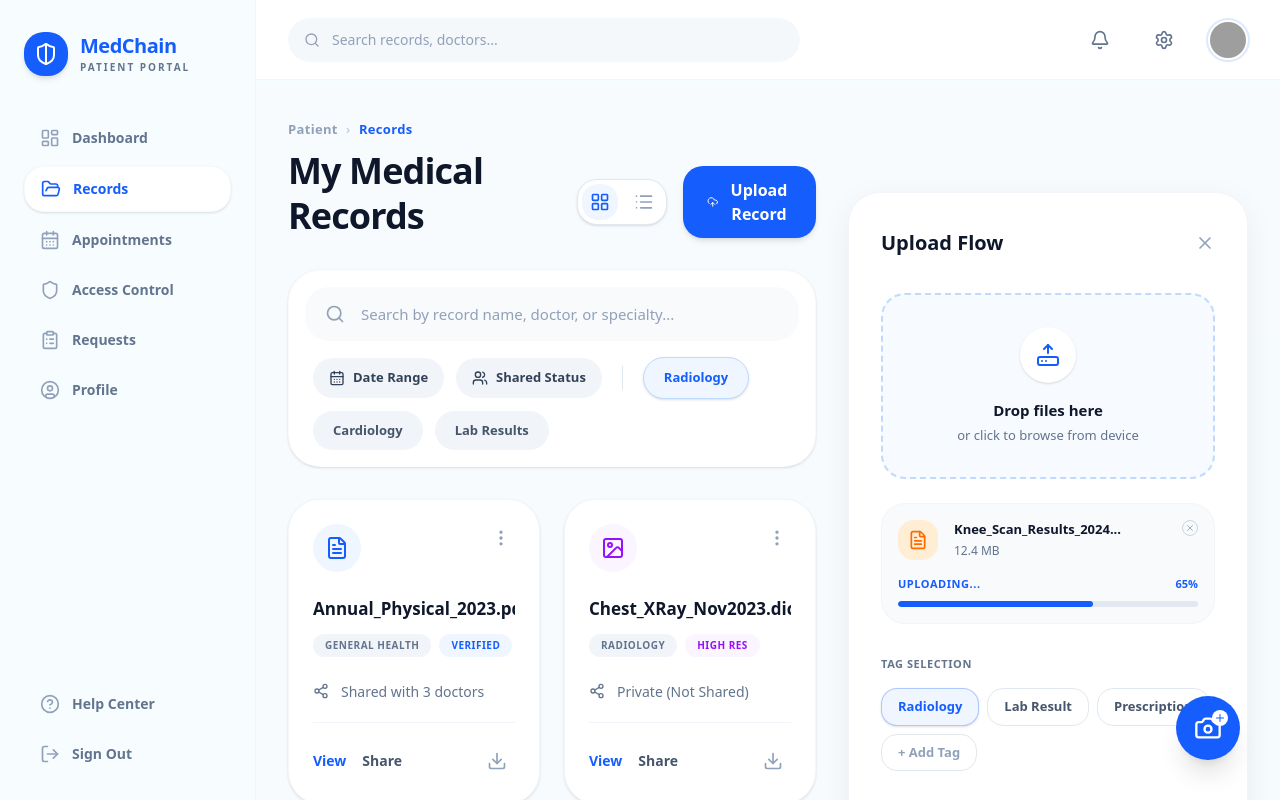
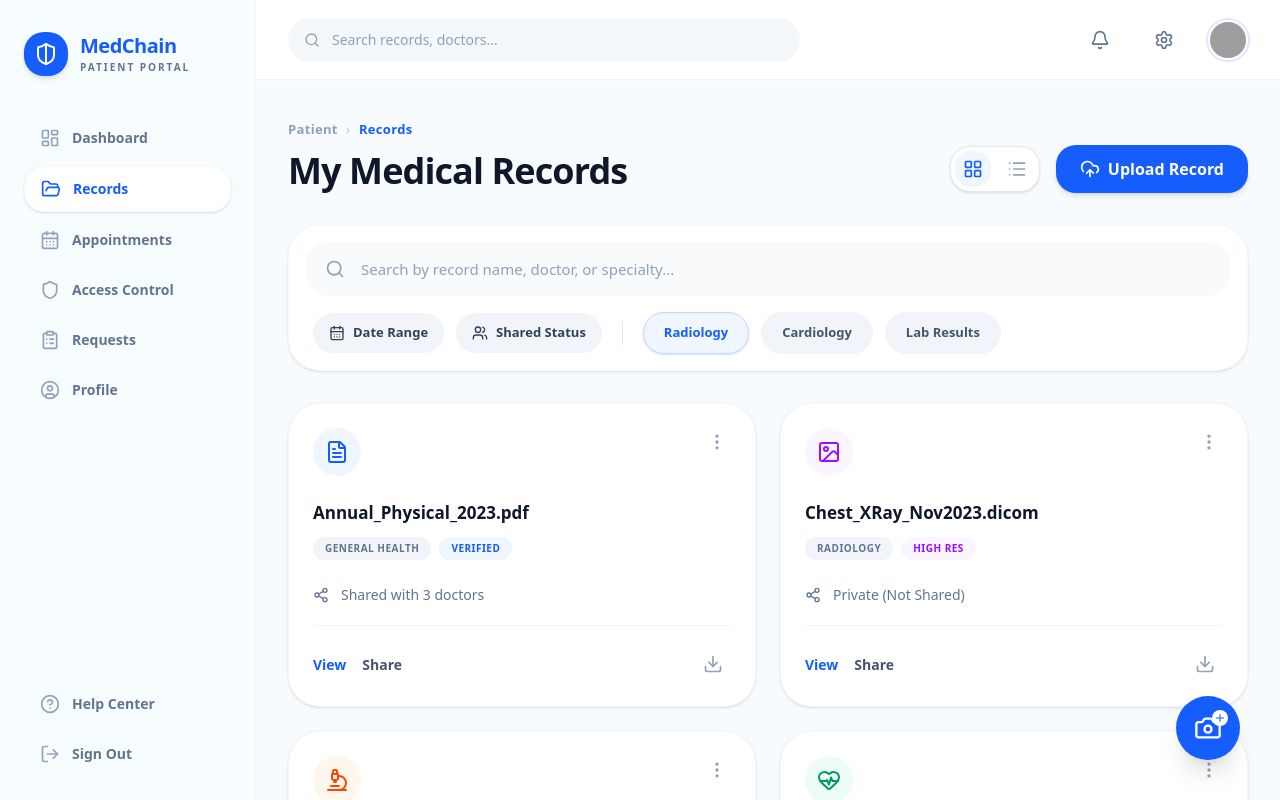
Before and after one commit to Rockyyy2312/medchain-frontend, a Next.js app: page /records in a window 1280 px wide. Built offline with nearby package versions, Linux system fonts and the light colour scheme; grey boxes are pictures that could not be loaded.

Commit message:
feat: implement functional interactive react state

```diff
--- a/src/app/(dashboard)/records/page.tsx
+++ b/src/app/(dashboard)/records/page.tsx
@@ -1,18 +1,33 @@
 'use client';
 
+import { useState } from 'react';
 import {
     Search, CalendarDays, Users, LayoutGrid, List, UploadCloud,
     Share2, Download, MoreVertical, X, Plus, FileText,
-    Microscope, HeartPulse, HardDriveUpload, Camera, Image as ImageIcon
+    Microscope, HeartPulse, HardDriveUpload, Camera, Image as ImageIcon,
+    CheckCircle2
 } from "lucide-react"
 
 export default function RecordsPage() {
+    const [viewMode, setViewMode] = useState<'grid' | 'list'>('grid');
+    const [isUploadOpen, setIsUploadOpen] = useState(false);
+    const [activeFilters, setActiveFilters] = useState<string[]>(['Radiology']);
+    const [fileVisible, setFileVisible] = useState(true);
+
+    const toggleFilter = (filter: string) => {
+        setActiveFilters(prev =>
+            prev.includes(filter)
+                ? prev.filter(f => f !== filter)
+                : [...prev, filter]
+        );
+    };
+
     return (
         <div className="min-h-full bg-slate-50/50 pb-20 relative">
-            <div className="flex gap-8 p-8 max-w-[1400px] mx-auto animate-in fade-in duration-500 mt-2">
+            <div className={`flex gap-8 p-8 max-w-[1400px] mx-auto animate-in fade-in duration-500 mt-2 transition-all ${isUploadOpen ? 'pr-8' : 'pr-8'}`}>
 
                 {/* Main Content Area */}
-                <div className="flex-1 space-y-8">
+                <div className={`flex-1 space-y-8 transition-all duration-500`}>
 
                     {/* Header Section */}
                     <div className="flex flex-col md:flex-row md:items-end justify-between gap-4">
@@ -26,14 +41,30 @@ export default function RecordsPage() {
                         </div>
                         <div className="flex items-center gap-4">
                             <div className="flex items-center gap-2 bg-white rounded-xl border border-slate-200 p-1 shadow-sm">
-                                <button className="p-2 bg-blue-50 text-blue-600 hover:bg-blue-100 active:scale-95 rounded-lg transition-all">
+                                <button
+                                    onClick={() => setViewMode('grid')}
+                                    className={`p-2 active:scale-95 rounded-lg transition-all ${viewMode === 'grid'
+                                            ? 'bg-blue-50 text-blue-600'
+                                            : 'text-slate-400 hover:text-slate-900 hover:bg-slate-50'
+                                        }`}
+                                >
                                     <LayoutGrid className="w-5 h-5" />
                                 </button>
-                                <button className="p-2 text-slate-400 hover:text-slate-900 hover:bg-slate-50 active:scale-95 rounded-lg transition-all">
+                                <button
+                                    onClick={() => setViewMode('list')}
+                                    className={`p-2 active:scale-95 rounded-lg transition-all ${viewMode === 'list'
+                                            ? 'bg-blue-50 text-blue-600'
+                                            : 'text-slate-400 hover:text-slate-900 hover:bg-slate-50'
+                                        }`}
+                                >
                                     <List className="w-5 h-5" />
                                 </button>
                             </div>
-                            <button className="flex items-center gap-2 px-6 py-3 bg-blue-600 hover:bg-blue-700 active:scale-95 text-white font-bold rounded-xl shadow-md transition-all">
+                            <button
+                                onClick={() => setIsUploadOpen(!isUploadOpen)}
+                                className={`flex items-center gap-2 px-6 py-3 hover:bg-blue-700 active:scale-95 text-white font-bold rounded-xl shadow-md transition-all ${isUploadOpen ? 'bg-blue-800 ring-2 ring-blue-300 ring-offset-2' : 'bg-blue-600'
+                                    }`}
+                            >
                                 <UploadCloud className="w-5 h-5" />
                                 Upload Record
                             </button>
@@ -58,20 +89,28 @@ export default function RecordsPage() {
                                 <Users className="w-4 h-4" /> Shared Status
                             </button>
                             <div className="w-px h-6 bg-slate-200 mx-2"></div>
-                            <button className="flex items-center gap-2 px-5 py-2.5 bg-blue-50 hover:bg-blue-100 active:scale-95 text-blue-600 border border-blue-200 font-bold text-[13px] rounded-full transition-all shadow-sm">
-                                Radiology
+
+                            {[
+                                { name: 'Radiology', color: 'blue' },
+                                { name: 'Cardiology', color: 'emerald' },
+                                { name: 'Lab Results', color: 'orange' }
+                            ].map(filter => (
+                                <button
+                                    key={filter.name}
+                                    onClick={() => toggleFilter(filter.name)}
+                                    className={`flex items-center gap-2 px-5 py-2.5 active:scale-95 font-bold text-[13px] rounded-full transition-all ${activeFilters.includes(filter.name)
+                                            ? 'bg-blue-50 text-blue-600 border border-blue-200 shadow-sm'
+                                            : 'bg-slate-100 hover:bg-slate-200 text-slate-600 border border-transparent'
+                                        }`}
+                                >
+                                    {filter.name}
                                 </button>
-                            <button className="flex items-center gap-2 px-5 py-2.5 bg-slate-100 hover:bg-slate-200 active:scale-95 text-slate-600 font-bold text-[13px] rounded-full transition-all">
-                                Cardiology
-                            </button>
-                            <button className="flex items-center gap-2 px-5 py-2.5 bg-slate-100 hover:bg-slate-200 active:scale-95 text-slate-600 font-bold text-[13px] rounded-full transition-all">
-                                Lab Results
-                            </button>
+                            ))}
                         </div>
                     </div>
 
                     {/* Records Grid */}
-                    <div className="grid gap-6 md:grid-cols-2">
+                    <div className={`grid gap-6 ${viewMode === 'list' ? 'grid-cols-1' : 'md:grid-cols-2 lg:grid-cols-2'}`}>
 
                         {/* Card 1 */}
                         <div className="bg-white rounded-[2rem] p-6 shadow-sm border border-slate-100/80 flex flex-col justify-between group hover:-translate-y-1 hover:shadow-lg transition-all">
@@ -212,18 +251,24 @@ export default function RecordsPage() {
                     </div>
                 </div>
 
-                {/* Upload Flow Sidebar/Modal */}
-                <div className="w-[400px] bg-white rounded-[2rem] shadow-[0_8px_30px_rgb(0,0,0,0.06)] border border-slate-100 p-8 flex flex-col sticky top-28 h-fit shrink-0">
+                {/* Upload Flow Sidebar/Modal (Conditionally Rendered based on State) */}
+                {isUploadOpen && (
+                    <div className="w-[400px] bg-white rounded-[2rem] shadow-[0_8px_30px_rgb(0,0,0,0.06)] border border-slate-100 p-8 flex flex-col sticky top-28 h-[calc(100vh-140px)] shrink-0 animate-in slide-in-from-right-8 duration-300">
 
-                    <div className="flex items-center justify-between mb-8">
+                        <div className="flex items-center justify-between mb-8 shrink-0">
                             <h3 className="text-[1.25rem] font-bold text-slate-900">Upload Flow</h3>
-                        <button className="p-2 -mr-2 text-slate-400 hover:text-slate-900 hover:bg-slate-100 rounded-full active:scale-95 transition-all">
+                            <button
+                                onClick={() => setIsUploadOpen(false)}
+                                className="p-2 -mr-2 text-slate-400 hover:text-slate-900 hover:bg-slate-100 rounded-full active:scale-95 transition-all"
+                            >
                                 <X className="w-5 h-5" />
                             </button>
                         </div>
 
                         {/* Drop Zone */}
-                    <div className="border-2 border-dashed border-blue-200 bg-blue-50/50 rounded-3xl p-8 flex flex-col items-center justify-center text-center cursor-pointer hover:bg-blue-50 hover:scale-[1.02] active:scale-95 transition-all mb-6">
+                        <div className="border-2 border-dashed border-blue-200 bg-blue-50/50 rounded-3xl p-8 flex flex-col items-center justify-center text-center cursor-pointer hover:bg-blue-50 hover:scale-[1.02] active:scale-95 transition-all mb-6 shrink-0"
+                            onClick={() => setFileVisible(true)}
+                        >
                             <div className="w-14 h-14 bg-white shadow-sm rounded-full flex items-center justify-center text-blue-600 mb-4">
                                 <HardDriveUpload className="w-6 h-6" />
                             </div>
@@ -232,7 +277,8 @@ export default function RecordsPage() {
                         </div>
 
                         {/* Uploading Item */}
-                    <div className=" bg-slate-50 rounded-2xl p-4 border border-slate-100 mb-8 relative group">
+                        {fileVisible && (
+                            <div className="bg-slate-50 rounded-2xl p-4 border border-slate-100 mb-8 relative group shrink-0 animate-in fade-in zoom-in-95 duration-200">
                                 <div className="flex items-start gap-4 mb-4 pr-6">
                                     <div className="w-10 h-10 bg-orange-100 rounded-lg flex items-center justify-center shrink-0">
                                         <FileText className="w-5 h-5 text-orange-500" />
@@ -241,7 +287,10 @@ export default function RecordsPage() {
                                         <h4 className="text-[13px] font-bold text-slate-900 truncate">Knee_Scan_Results_2024...</h4>
                                         <p className="text-[12px] font-medium text-slate-500 mt-0.5">12.4 MB</p>
                                     </div>
-                            <button className="absolute top-4 right-4 text-slate-400 hover:text-red-600 active:scale-95 transition-colors">
+                                    <button
+                                        onClick={() => setFileVisible(false)}
+                                        className="absolute top-4 right-4 text-slate-400 hover:text-red-600 active:scale-95 transition-colors"
+                                    >
                                         <span className="w-4 h-4 rounded-full border border-slate-300 group-hover:border-red-600/50 flex items-center justify-center transition-colors">
                                             <X className="w-2.5 h-2.5" />
                                         </span>
@@ -249,43 +298,55 @@ export default function RecordsPage() {
                                 </div>
                                 <div>
                                     <div className="flex justify-between items-end mb-2">
-                                <span className="text-[11px] font-extrabold text-blue-600 tracking-wider">UPLOADING...</span>
-                                <span className="text-[11px] font-extrabold text-blue-600">65%</span>
+                                        <span className="text-[11px] font-extrabold text-blue-600 tracking-wider">COMPLETED</span>
+                                        <span className="text-[11px] font-extrabold text-blue-600">100%</span>
                                     </div>
                                     <div className="w-full h-1.5 bg-slate-200 rounded-full overflow-hidden">
-                                <div className="h-full bg-blue-600 rounded-full transition-all duration-1000" style={{ width: '65%' }}></div>
+                                        <div className="h-full bg-blue-600 rounded-full transition-all duration-1000 w-full"></div>
                                     </div>
                                 </div>
                             </div>
+                        )}
 
                         {/* Tag Selection */}
-                    <div className="space-y-4 mb-8 flex-1">
+                        <div className="space-y-4 mb-8 flex-1 overflow-y-auto pr-2">
                             <h4 className="text-[11px] font-extrabold text-slate-500 tracking-wider uppercase">TAG SELECTION</h4>
                             <div className="flex flex-wrap gap-2">
-                            <button className="px-4 py-2 bg-blue-50 hover:bg-blue-100 active:scale-95 border border-blue-600/30 text-blue-600 text-[13px] font-bold rounded-lg shadow-sm transition-all">
-                                Radiology
+                                <button className="px-4 py-2 bg-blue-50 hover:bg-blue-100 active:scale-95 border border-blue-600/30 text-blue-600 text-[13px] font-bold rounded-lg shadow-sm transition-all flex items-center gap-1">
+                                    Radiology <CheckCircle2 className="w-3 h-3" />
                                 </button>
-                            <button className="px-4 py-2 bg-white hover:bg-slate-50 active:scale-95 border border-slate-200 text-slate-600 text-[13px] font-bold rounded-lg hover:border-slate-300 transition-all">
+                                <button className="px-4 py-2 bg-white hover:bg-blue-50 hover:text-blue-600 hover:border-blue-200 active:scale-95 border border-slate-200 text-slate-600 text-[13px] font-bold rounded-lg transition-all">
                                     Lab Result
                                 </button>
-                            <button className="px-4 py-2 bg-white hover:bg-slate-50 active:scale-95 border border-slate-200 text-slate-600 text-[13px] font-bold rounded-lg hover:border-slate-300 transition-all">
+                                <button className="px-4 py-2 bg-white hover:bg-blue-50 hover:text-blue-600 hover:border-blue-200 active:scale-95 border border-slate-200 text-slate-600 text-[13px] font-bold rounded-lg transition-all">
                                     Prescription
                                 </button>
                                 <button className="px-4 py-2 bg-white hover:bg-slate-50 active:scale-95 border border-slate-200 text-slate-400 font-bold text-[13px] rounded-lg hover:text-slate-900 hover:border-slate-300 transition-all flex items-center gap-1">
-                                + Add Tag
+                                    <Plus className="w-3 h-3" /> Add Tag
                                 </button>
                             </div>
                         </div>
 
-                    <button className="w-full py-4 bg-blue-400 hover:bg-blue-500 active:scale-95 transition-all text-white font-bold rounded-2xl text-[15px]">
+                        <button
+                            disabled={!fileVisible}
+                            className={`w-full py-4 font-bold rounded-2xl text-[15px] transition-all shrink-0 ${fileVisible
+                                    ? 'bg-blue-600 hover:bg-blue-700 active:scale-95 text-white shadow-md shadow-blue-600/20'
+                                    : 'bg-slate-100 text-slate-400 cursor-not-allowed'
+                                }`}
+                        >
                             Complete Upload
                         </button>
                     </div>
+                )}
 
             </div>
 
             {/* Floating Action Button */}
-            <button className="fixed bottom-10 right-10 w-16 h-16 bg-blue-600 hover:bg-blue-700 text-white rounded-full shadow-xl flex items-center justify-center transition-transform hover:scale-105 active:scale-95 z-50">
+            {!isUploadOpen && (
+                <button
+                    onClick={() => setIsUploadOpen(true)}
+                    className="fixed bottom-10 right-10 w-16 h-16 bg-blue-600 hover:bg-blue-700 text-white rounded-full shadow-xl flex items-center justify-center transition-transform hover:scale-105 active:scale-95 z-50 animate-in zoom-in duration-300"
+                >
                     <div className="relative">
                         <Camera className="w-7 h-7" />
                         <div className="absolute -top-1 -right-1.5 bg-white text-blue-600 w-4 h-4 rounded-full flex items-center justify-center">
@@ -293,6 +354,7 @@ export default function RecordsPage() {
                         </div>
                     </div>
                 </button>
+            )}
         </div>
     )
 }
```
Also changed, not shown: src/app/(dashboard)/appointments/page.tsx (+62 -7 lines), src/app/(dashboard)/dashboard/patient/page.tsx (+10 -6 lines). Lines whose indentation alone changed are shown as unchanged.
